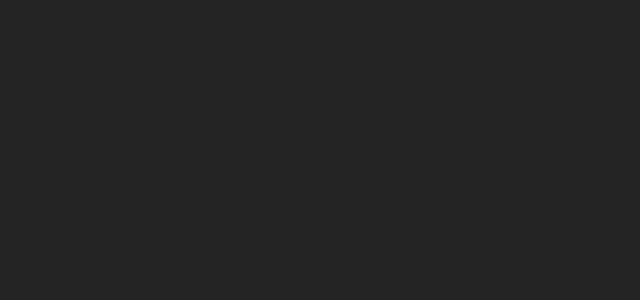
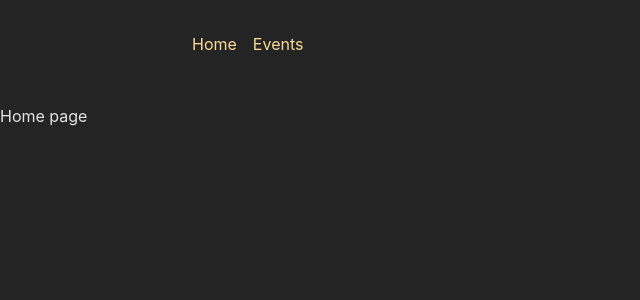
Before and after one commit to ant1234/react_routes_app, a React (Create React App) app in the folder frontend/: page / in a window 1280 px wide. Shown: the top 300 px of the page, without its empty margins (0-640 px from the left). Built offline with nearby package versions, Linux system fonts and the light colour scheme.

Commit message:
Add navigation links to pages

```diff
--- a/frontend/src/App.js
+++ b/frontend/src/App.js
@@ -20,8 +20,35 @@
 // 7. Output the ID of the selected event on the EventDetailPage
 // BONUS: Add another (nested) layout route that adds the <EventNavigation> component above all /events... page components
 
+import { createBrowserRouter, RouterProvider } from 'react-router-dom';
+import HomePage from './pages/HomePage';
+import EventsPage from './pages/EventsPage';
+import EventsDetailPage from './pages/EventsDetailPage';
+import EditEventPage from './pages/EditEventPage';
+import RootPage from './pages/RootPage';
+import ErrorPage from './pages/ErrorPage';
+
+const router = createBrowserRouter([
+  {
+    path: '/',
+    element: <RootPage />,
+    errorElement: <ErrorPage />,
+    children: [
+      {path: '/', element: <HomePage/>},
+      {path: '/events', element: <EventsPage /> },
+      {path: '/events/:id', element: <EventsDetailPage/> },
+      {path: '/events/:id/edit', element: <EditEventPage/> },
+    ]
+  },
+
+]);
+
 function App() {
-  return <div></div>;
+  return(
+    <div>
+      <RouterProvider router={router} />
+    </div>
+  );
 }
 
 export default App;
--- a/frontend/src/components/MainNavigation.js
+++ b/frontend/src/components/MainNavigation.js
@@ -1,16 +1,39 @@
 import classes from './MainNavigation.module.css';
-
+import { NavLink } from 'react-router-dom';
 function MainNavigation() {
   return (
     <header className={classes.header}>
       <nav>
         <ul className={classes.list}>
           <li>
-            <a>Home</a>
+            <NavLink
+              to={`/`}
+              className={({ isActive, isPending }) =>
+                isActive
+                  ? "active"
+                  : isPending
+                  ? "pending"
+                  : ""
+              }
+            >
+            Home
+              </NavLink>
           </li>
           <li>
-            <a>Events</a>
+            <NavLink
+              to={`/events`}
+              className={({ isActive, isPending }) =>
+                isActive
+                  ? "active"
+                  : isPending
+                  ? "pending"
+                  : ""
+              }
+            >
+            Events
+            </NavLink>
           </li>
+
         </ul>
       </nav>
     </header>
--- a/frontend/src/pages/EditEventPage.js
+++ b/frontend/src/pages/EditEventPage.js
@@ -1,5 +1,5 @@
 const EventsDetailPage = () => {
-    return <p>Events Detail Page</p>
+    return <p>Events Detail Edit Page</p>
 };
 
 export default EventsDetailPage;
--- /dev/null
+++ b/frontend/src/pages/ErrorPage.js
@@ -0,0 +1,5 @@
+const ErrorPage = () => {
+    return <p>I'm sorry the page you are looking for is not found.</p>
+};
+
+export default ErrorPage;
--- /dev/null
+++ b/frontend/src/pages/RootPage.js
@@ -0,0 +1,15 @@
+import { Outlet } from "react-router-dom";
+import MainNavigation from "../components/MainNavigation";
+
+
+const RootPage = () => {
+    return (
+        <>
+            <MainNavigation />
+            <Outlet />
+        </>
+
+    );
+};
+
+export default RootPage;
```
